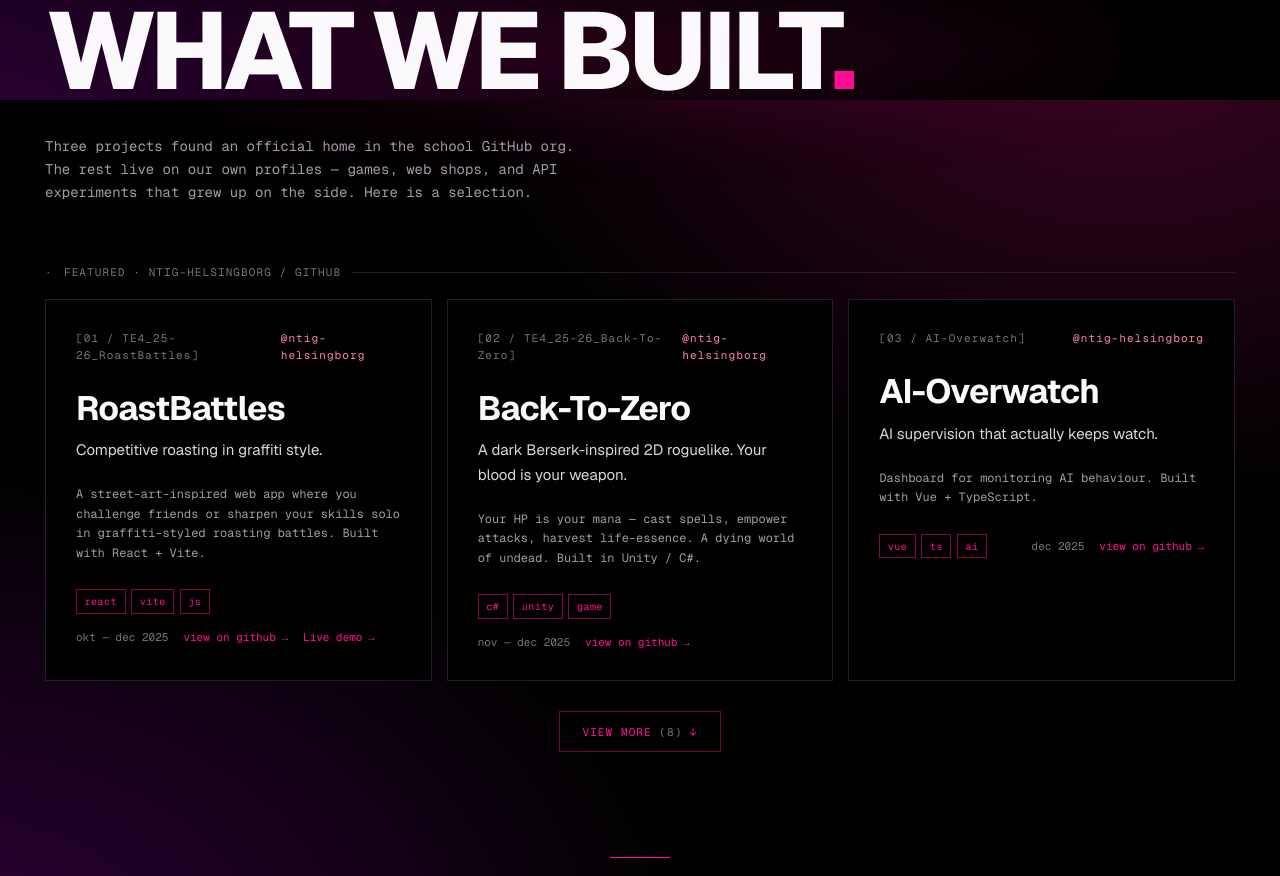
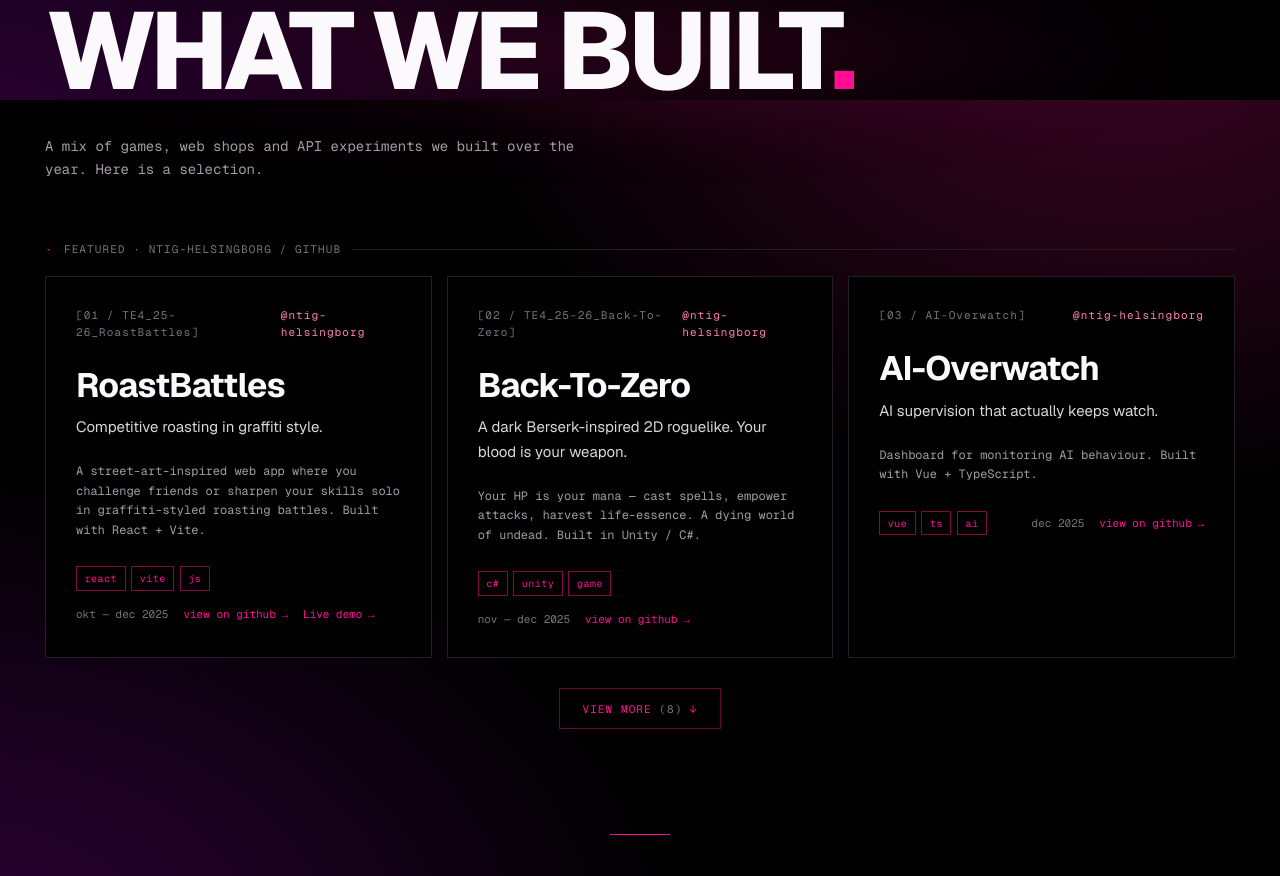
Before and after one commit to NTIG-Helsingborg/TE4_25-26_SITE, a React (Vite) app: page / in a window 1280 px wide. Shown: the part 3900-4776 px from the top of the page. Built offline with nearby package versions, Linux system fonts and the light colour scheme.

Commit message:
Generalise projects section lede on home page
Drop the specific 'three projects in the school org' framing and
replace it with a generic description of the kinds of work shown.

```diff
--- a/src/i18n/strings.ts
+++ b/src/i18n/strings.ts
@@ -50,8 +50,8 @@ export const strings = {
     chapter: { sv: 'CH. 02 — PROJEKT', en: 'CH. 02 — THE WORK' },
     title: { sv: 'Vad vi byggde.', en: 'What we built.' },
     lede: {
-      sv: 'Tre projekt fick officiell hemvist i skolans GitHub-org. Resten lever på våra egna profiler — spel, webbshoppar och API-experiment som växte fram vid sidan om. Här är ett urval.',
-      en: 'Three projects found an official home in the school GitHub org. The rest live on our own profiles — games, web shops, and API experiments that grew up on the side. Here is a selection.',
+      sv: 'En blandning av spel, webbshoppar och API-experiment som vi byggt under året. Här är ett urval.',
+      en: 'A mix of games, web shops and API experiments we built over the year. Here is a selection.',
     },
     featuredLabel: { sv: 'featured · ntig-helsingborg / github', en: 'featured · ntig-helsingborg / github' },
     openSlot: { sv: 'Din plats väntar', en: 'Your slot is waiting' },
```
